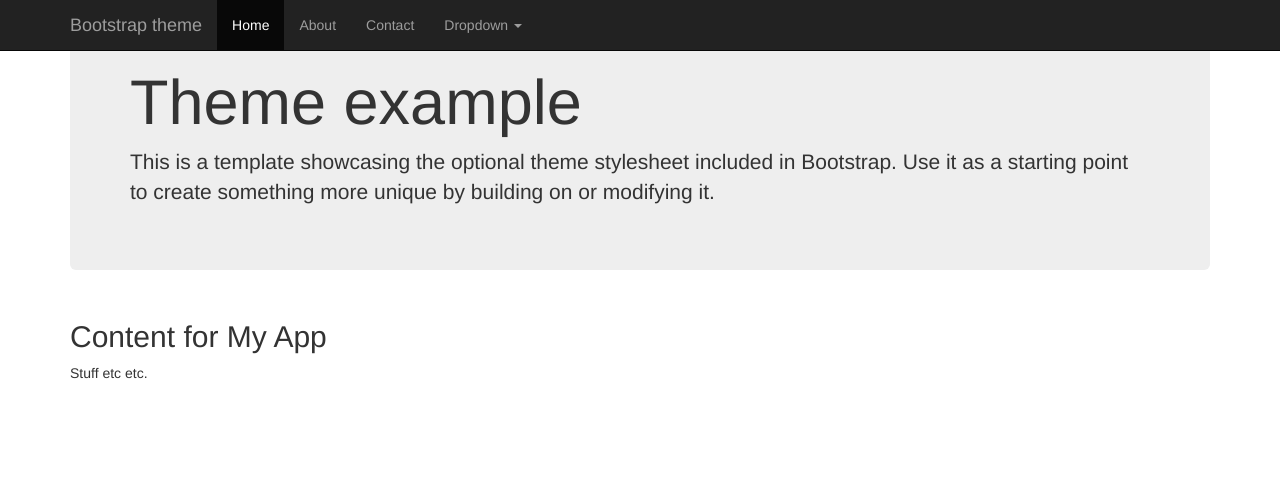
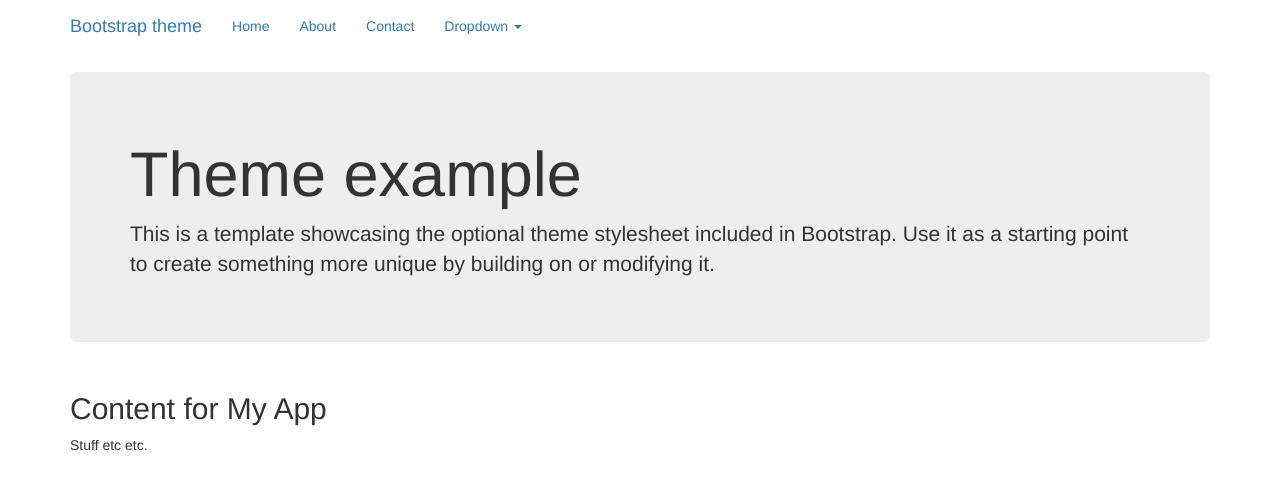
Before and after one commit to n2o/django-skeleton, a Django app: page / in a window 1280 px wide. Shown: the top 490 px of the page. Run offline with Django 3.2, Linux system fonts and the light colour scheme; some libraries are stand-ins or nearby versions.

Commit message:
Configure base template with Bootstrap

```diff
--- a/templates/base.html
+++ b/templates/base.html
@@ -14,19 +14,24 @@
     <!-- Bootstrap core CSS -->
     <link href="//maxcdn.bootstrapcdn.com/bootstrap/3.3.4/css/bootstrap.min.css" rel="stylesheet">
     <!-- Bootstrap theme -->
-    {# <link href="../../dist/css/bootstrap-theme.min.css" rel="stylesheet"> #}
+    <link rel="stylesheet" type="text/css" href="//maxcdn.bootstrapcdn.com/bootswatch/3.3.4/slate/bootstrap.min.css">
+
+    <!-- Fontawesome CSS-->
+    <link rel="stylesheet" href="//maxcdn.bootstrapcdn.com/font-awesome/4.3.0/css/font-awesome.min.css">
 
     <!-- HTML5 shim and Respond.js for IE8 support of HTML5 elements and media queries -->
     <!--[if lt IE 9]>
       <script src="//oss.maxcdn.com/html5shiv/3.7.2/html5shiv.min.js"></script>
       <script src="//oss.maxcdn.com/respond/1.4.2/respond.min.js"></script>
     <![endif]-->
+
+    <script src="//code.jquery.com/jquery-2.1.3.min.js"></script>
   </head>
 
   <body role="document">
 
     <!-- Fixed navbar -->
-    <nav class="navbar navbar-inverse navbar-fixed-top">
+    <nav class="navbar">
       <div class="container">
         <div class="navbar-header">
           <button type="button" class="navbar-toggle collapsed" data-toggle="collapse" data-target="#navbar" aria-expanded="false" aria-controls="navbar">
@@ -75,7 +80,6 @@
     <!-- Bootstrap core JavaScript
     ================================================== -->
     <!-- Placed at the end of the document so the pages load faster -->
-    <script src="//code.jquery.com/jquery-2.1.3.min.js"></script>
     <script src="//maxcdn.bootstrapcdn.com/bootstrap/3.3.4/js/bootstrap.min.js"></script>
   </body>
 </html>
```
